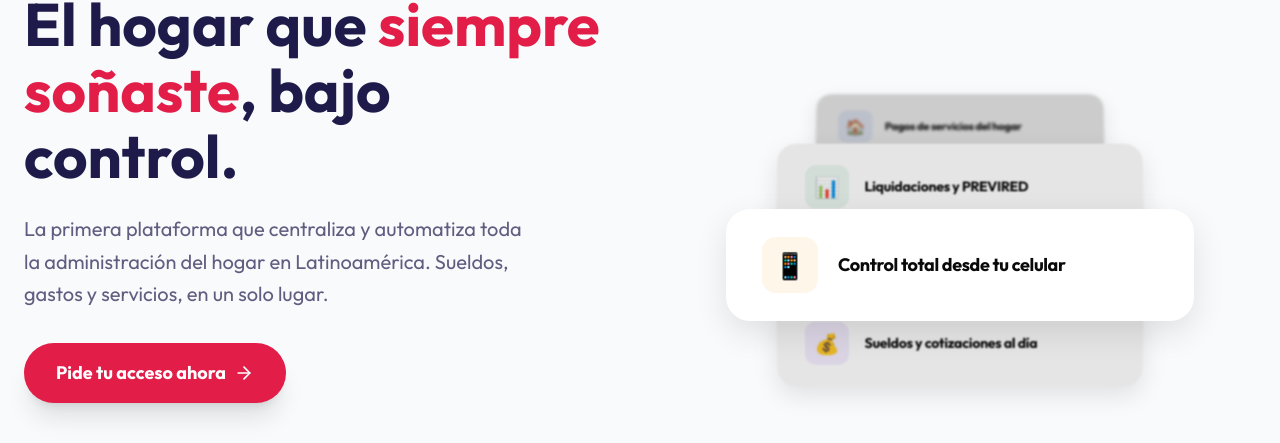
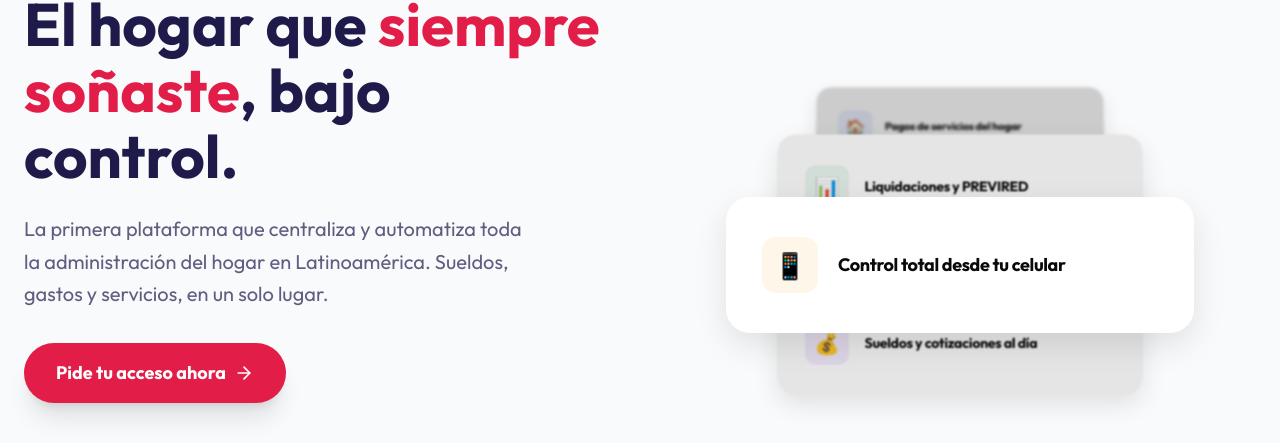
Before and after one commit to manoletear/Poppins, a Next.js app: page / in a window 1280 px wide. Shown: the part 143-586 px from the top of the page. Built offline with nearby package versions, Linux system fonts and the light colour scheme; no server answers.

Commit message:
UI: Cards Hero doble de altas (padding 40px, minHeight 120px)
Co-Authored-By: Claude Opus 4.6 (1M context) <noreply@anthropic.com>

```diff
--- a/src/components/landing/RotatingCardStack.tsx
+++ b/src/components/landing/RotatingCardStack.tsx
@@ -98,7 +98,8 @@ export function RotatingCardStack() {
                   width: "90%",
                   background: "#fff",
                   borderRadius: "24px",
-                  padding: "28px 36px",
+                  padding: "40px 36px",
+                  minHeight: "120px",
                   boxShadow: "0 12px 32px rgba(0,0,0,.10)",
                   willChange: "transform, opacity, filter",
                   transform: `perspective(2000px) translateY(${translateY}px) translateZ(${translateZ}px) rotateX(${rotateX}deg) scale(${scale})`,
```
